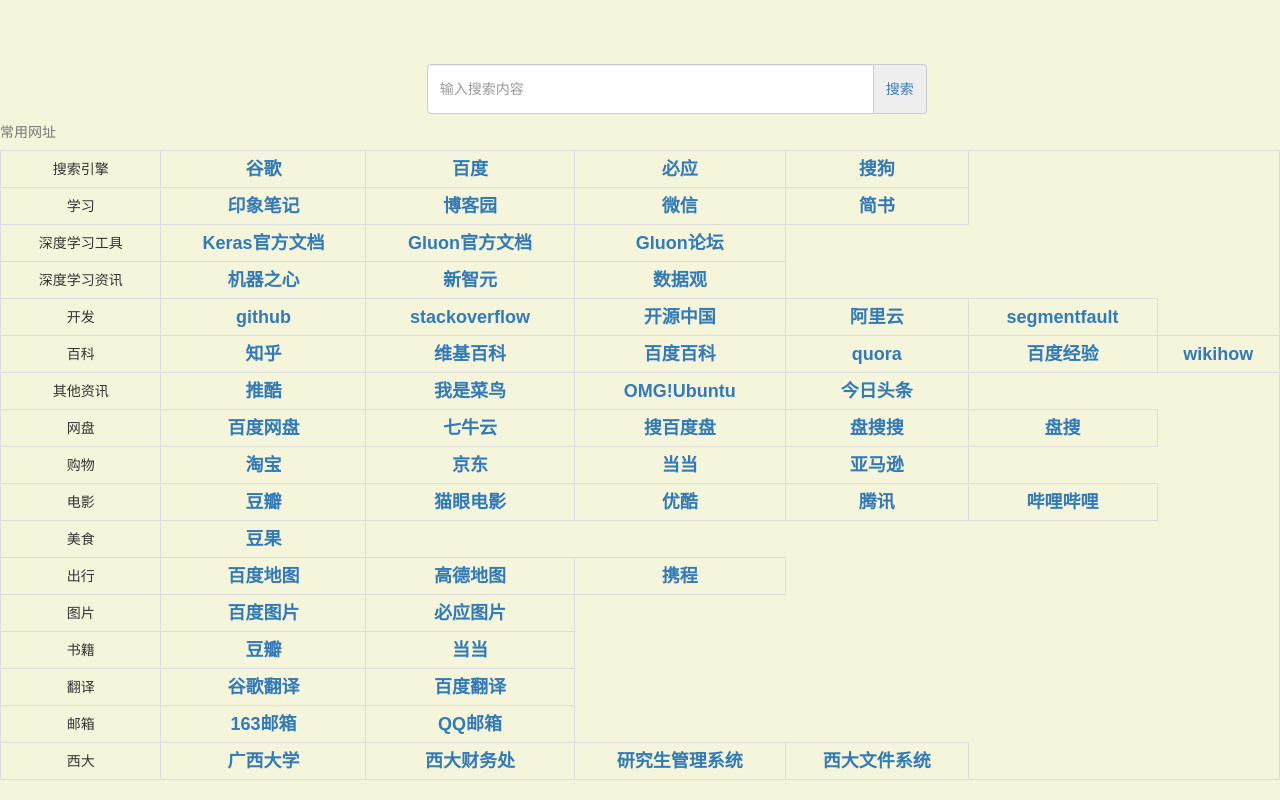
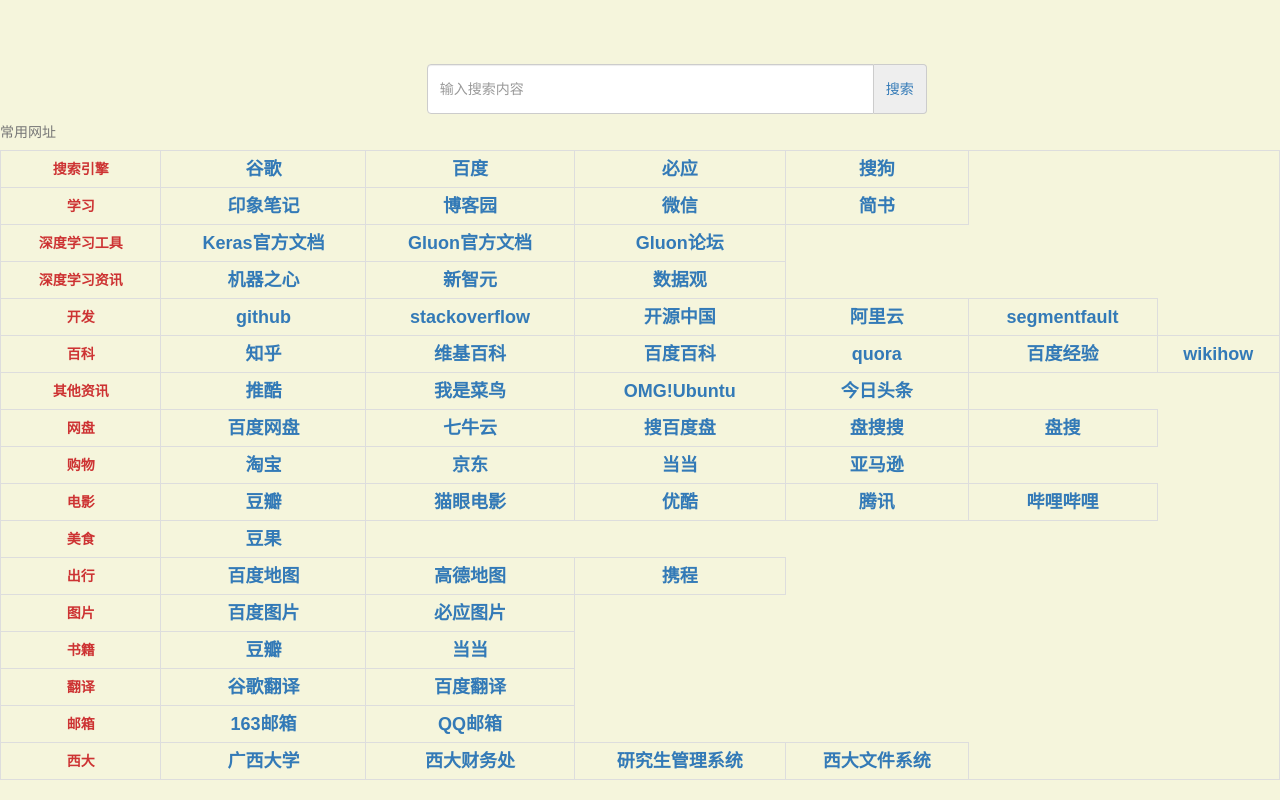
Before and after one commit to WuShaogui/broswer_home_page.github.io, a plain HTML site: page index-v0.7.html in a window 1280 px wide. Drawn offline with Linux system fonts and the light colour scheme.

Commit message:
Update index-v0.7.html

```diff
--- a/index-v0.7.html
+++ b/index-v0.7.html
@@ -35,7 +35,9 @@
 
         <tbody>
             <tr ng-repeat="y in Class">
-                <td class="text-center">{{y.name}}</td>
+                <td class="text-center">
+                    <font class="sansserif" style="font-weight:bold;color:#CD3333 ">{{y.name}}</font>
+                </td>
                 <td ng-repeat="x in $eval(y.alias)" class="text-center" style="padding: 2px">
                     <a target="_blank" class="btn  btn-lg text-center" style="padding:0pt;height:80%;width:90%" href={{x.url}}{{Search_input}}{{x.addsearch}}>
                         <font class="sansserif" style="font-weight:bold">{{x.name}}</font>
```
